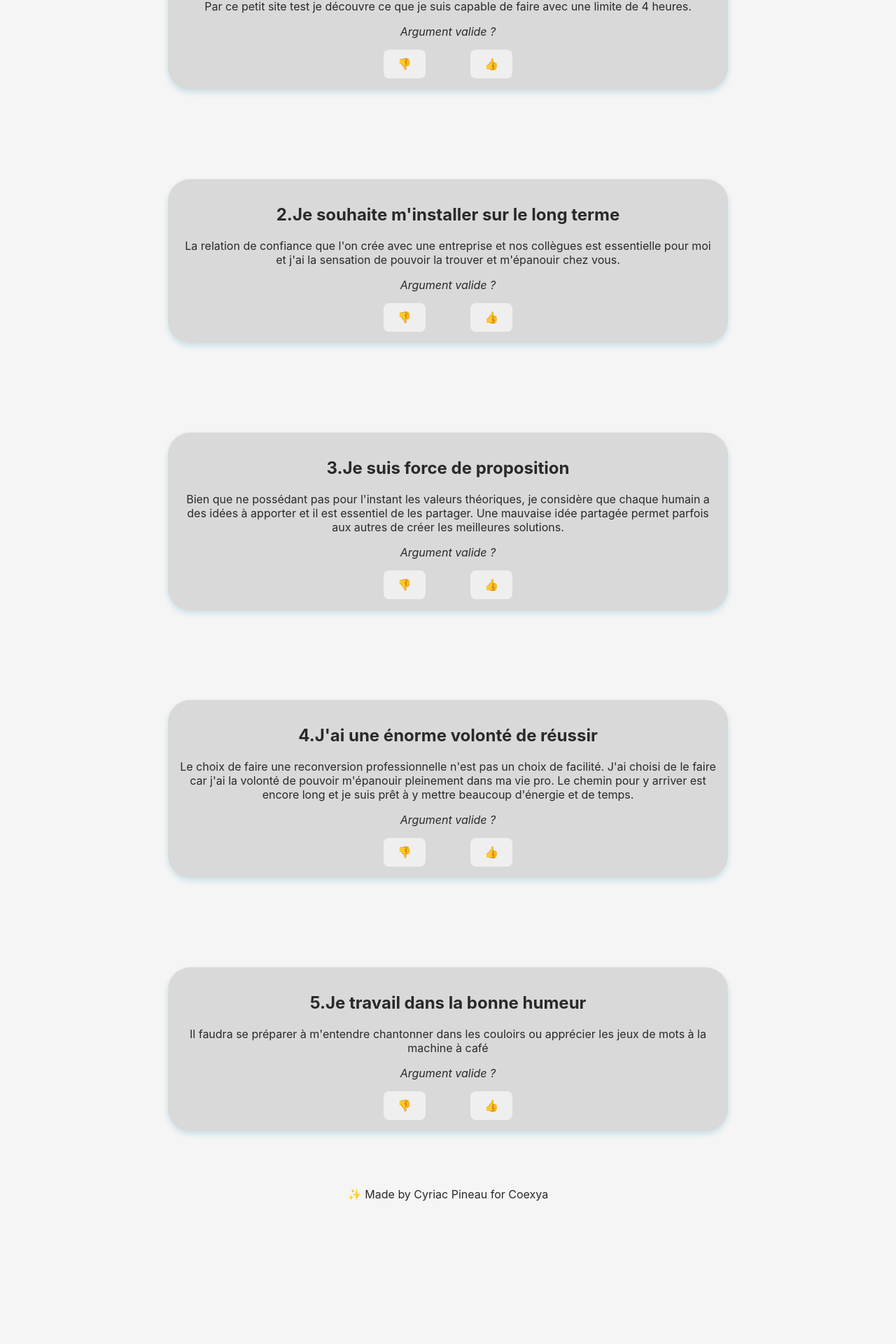
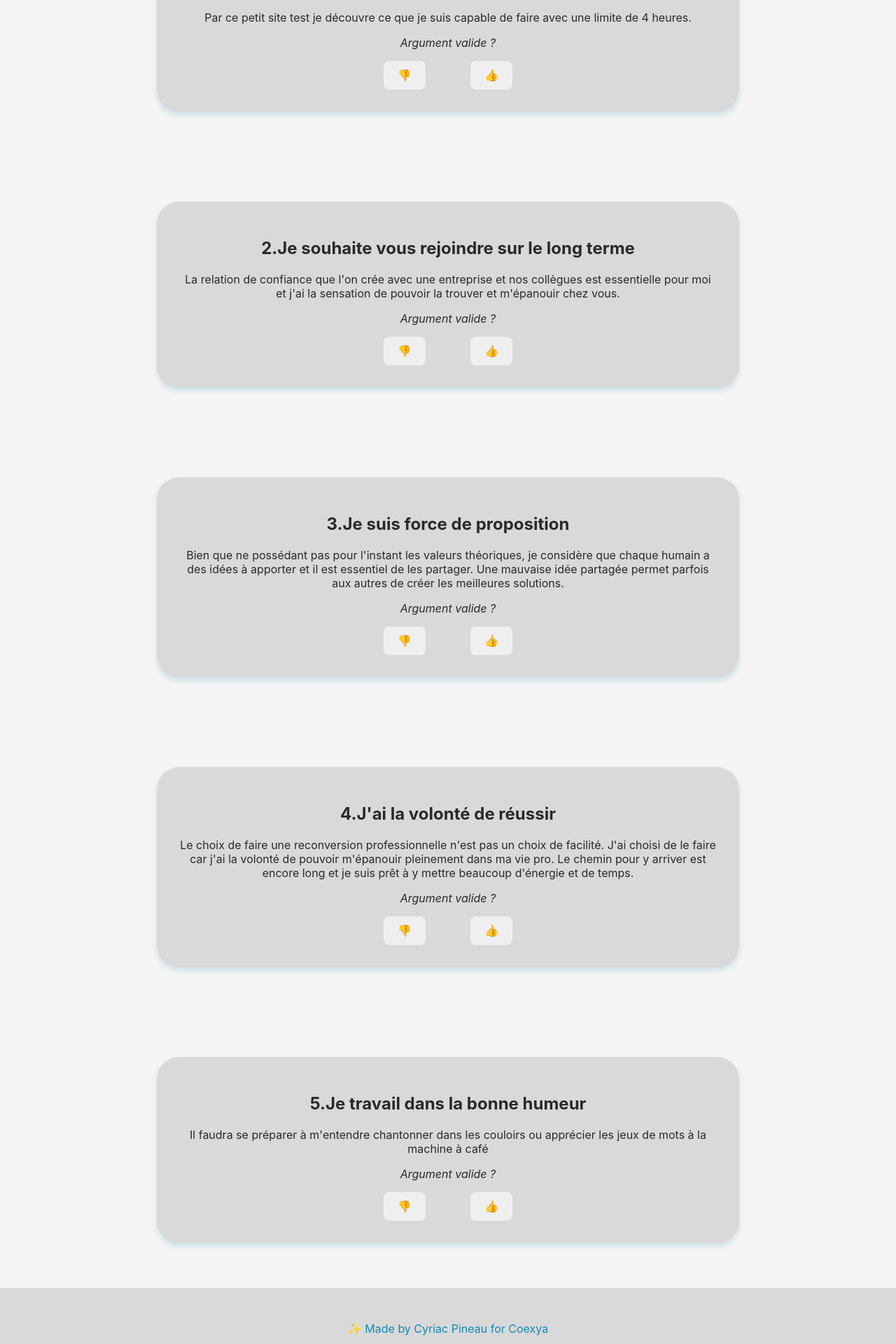
Before and after one commit to Pyriac/5reasons, a React (Vite) app: page / in a window 1280 px wide. Shown: the part 317-2237 px from the top of the page at 70% size. Before the commit the page ends 2049 px from the top, so only its background shows below. Built offline with nearby package versions, Linux system fonts and the light colour scheme.

Commit message:
:thread: finish basic CSS and changing text in data

```diff
--- a/src/App.css
+++ b/src/App.css
@@ -9,6 +9,7 @@ h1 {
   width: 100%;
   margin: 0;
   padding: 4rem 0rem;
+  box-shadow: rgba(17, 138, 178, 0.2) 0px 4px 8px 0px;
 }
 .reasons {
   display: flex;
@@ -17,7 +18,7 @@ h1 {
   align-items: center;
 }
 .raison {
-  padding: 1rem;
+  padding: 2rem;
   margin: 4rem 4rem;
   width: 60%;
   text-align: center;
@@ -37,9 +38,15 @@ h1 {
 .pouceBleu {
   margin: 0rem 2rem;
   background-color: #118ab2;
-  color: white;
+
   border: none;
   cursor: pointer;
   font-size: 1rem;
   text-align: center;
 }
+
+.footer {
+  background-color: #d9d9d9;
+  padding: 2rem 0rem;
+  color: #118ab2;
+}
--- a/src/App.jsx
+++ b/src/App.jsx
@@ -22,12 +22,17 @@ function App() {
             setValide={setValide}
           />
         ))}
+
+        {valide < 3 ? (
+          ""
+        ) : (
+          <p className="raison">
+            Vous avez validé {valide}/5 des mes arguments. On se rencontre ? Je
+            suis disponible du Lundi au Vendredi de 9h à 17h30
+          </p>
+        )}
       </div>
-      <p>
-        {valide < 3
-          ? ""
-          : ` Vous avez validé ${valide}/5 des mes arguments. On se rencontre ? Je suis disponible du Lundi au Vendredi de 9h à 17h30`}
-      </p>
+
       <div className="footer">
         <Footer />
       </div>
--- a/src/data/5raisons.js
+++ b/src/data/5raisons.js
@@ -7,7 +7,7 @@ const raisons = [
   },
   {
     id: "2",
-    titre: "Je souhaite m'installer sur le long terme",
+    titre: "Je souhaite vous rejoindre sur le long terme",
     texte:
       "La relation de confiance que l'on crée avec une entreprise et nos collègues est essentielle pour moi et j'ai la sensation de pouvoir la trouver et m'épanouir chez vous.",
   },
@@ -19,7 +19,7 @@ const raisons = [
   },
   {
     id: "4",
-    titre: "J'ai une énorme volonté de réussir",
+    titre: "J'ai la volonté de réussir",
     texte:
       "Le choix de faire une reconversion professionnelle n'est pas un choix de facilité. J'ai choisi de le faire car j'ai la volonté de pouvoir m'épanouir pleinement dans ma vie pro. Le chemin pour y arriver est encore long et je suis prêt à y mettre beaucoup d'énergie et de temps.",
   },
```
